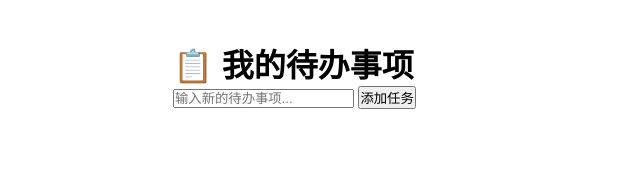
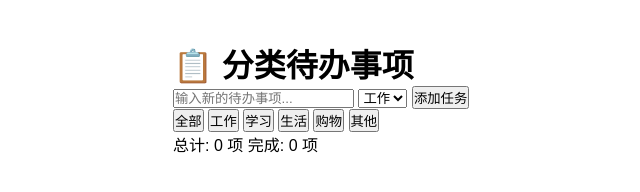
Before and after one commit to RuiShen1139/ISYS3001-WebApp, a plain HTML site: page index.html in a window 1280 px wide. Shown: the whole page, without its empty margins (87-727 px from the left). Drawn offline with Linux system fonts and the light colour scheme.

Commit message:
Update index.html
The HTML code has been basically determined.

```diff
--- a/index.html
+++ b/index.html
@@ -1,22 +1,47 @@
-
 <!DOCTYPE html>
 <html lang="zh-CN">
 <head>
     <meta charset="UTF-8">
     <meta name="viewport" content="width=device-width, initial-scale=1.0">
-    <title>我的待办事项</title>
-    <link rel="stylesheet" href="style.css"> <!-- 引入 CSS -->
+    <title>分类待办事项</title>
+    <link rel="stylesheet" href="style.css"> <!-- 补充 CSS 引入 -->
 </head>
 <body>
-    <div class="container">
-        <h1>📋 我的待办事项</h1>
+    <div class="container"> <!-- 新增主容器 -->
+        <h1>📋 分类待办事项</h1>
+
+        <!-- 任务添加区 -->
         <div class="add-task-section">
             <input type="text" id="taskInput" placeholder="输入新的待办事项...">
+            <select id="categorySelect">
+                <option value="工作">工作</option>
+                <option value="学习">学习</option>
+                <option value="生活">生活</option>
+                <option value="购物">购物</option>
+                <option value="其他">其他</option>
+            </select>
             <button onclick="addTask()">添加任务</button>
         </div>
-        <ul class="task-list" id="taskList">
-            <!-- 任务将在这里显示 -->
-        </ul>
+
+        <!-- 分类标签页 -->
+        <div class="category-tabs">
+            <button class="category-tab active" onclick="filterTasks('全部', this)">全部</button>
+            <button class="category-tab" onclick="filterTasks('工作', this)">工作</button>
+            <button class="category-tab" onclick="filterTasks('学习', this)">学习</button>
+            <button class="category-tab" onclick="filterTasks('生活', this)">生活</button>
+            <button class="category-tab" onclick="filterTasks('购物', this)">购物</button>
+            <button class="category-tab" onclick="filterTasks('其他', this)">其他</button>
+        </div>
+
+        <!-- 任务列表（空结构） -->
+        <ul class="task-list" id="taskList"></ul>
+
+        <!-- 统计区 -->
+        <div class="stats">
+            <span>总计: <span id="totalTasks">0</span> 项</span>
+            <span>完成: <span id="completedTasks">0</span> 项</span>
+        </div>
     </div>
+    <script src="script.js"></script> <!-- 补充 JS 引入 -->
 </body>
 </html>
```
